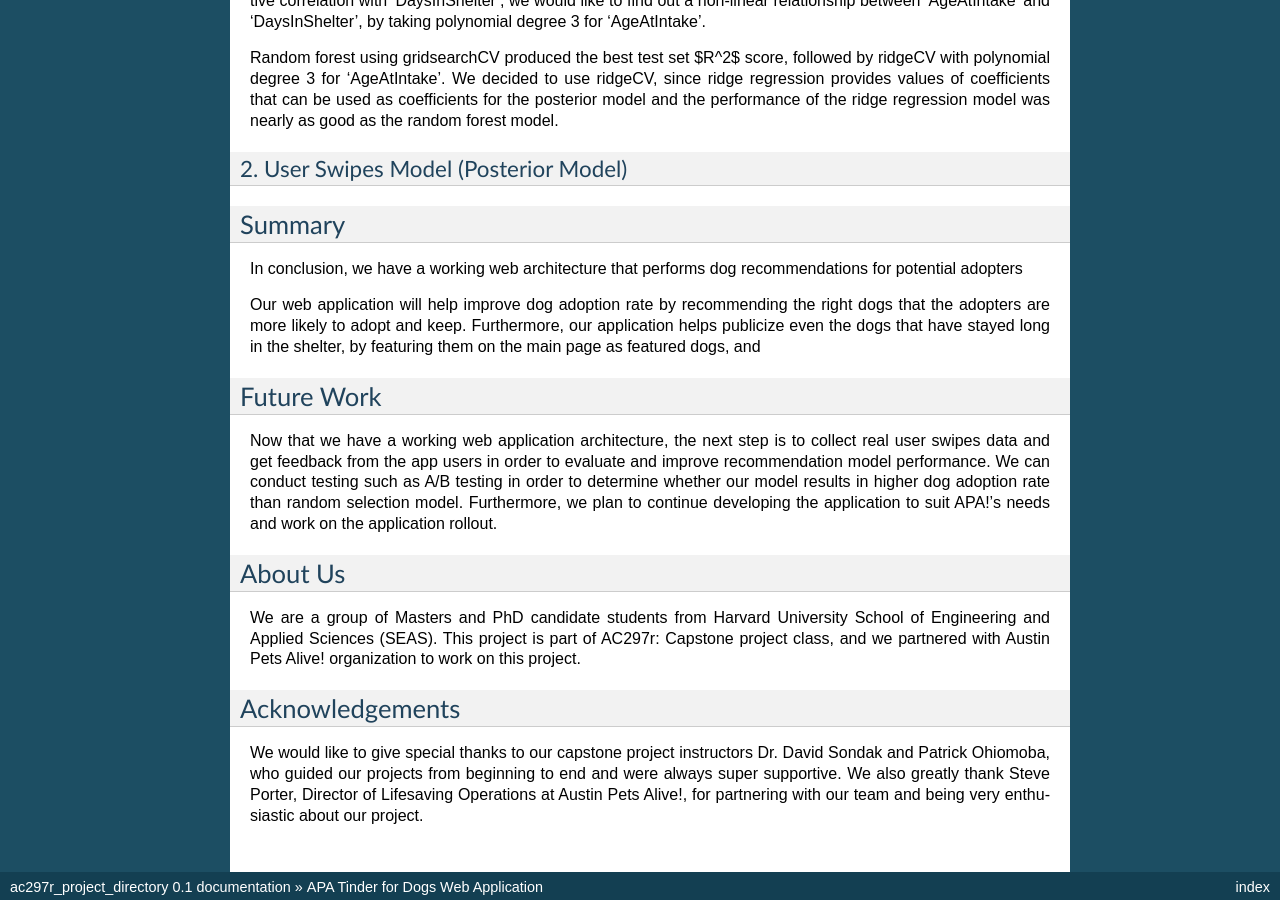
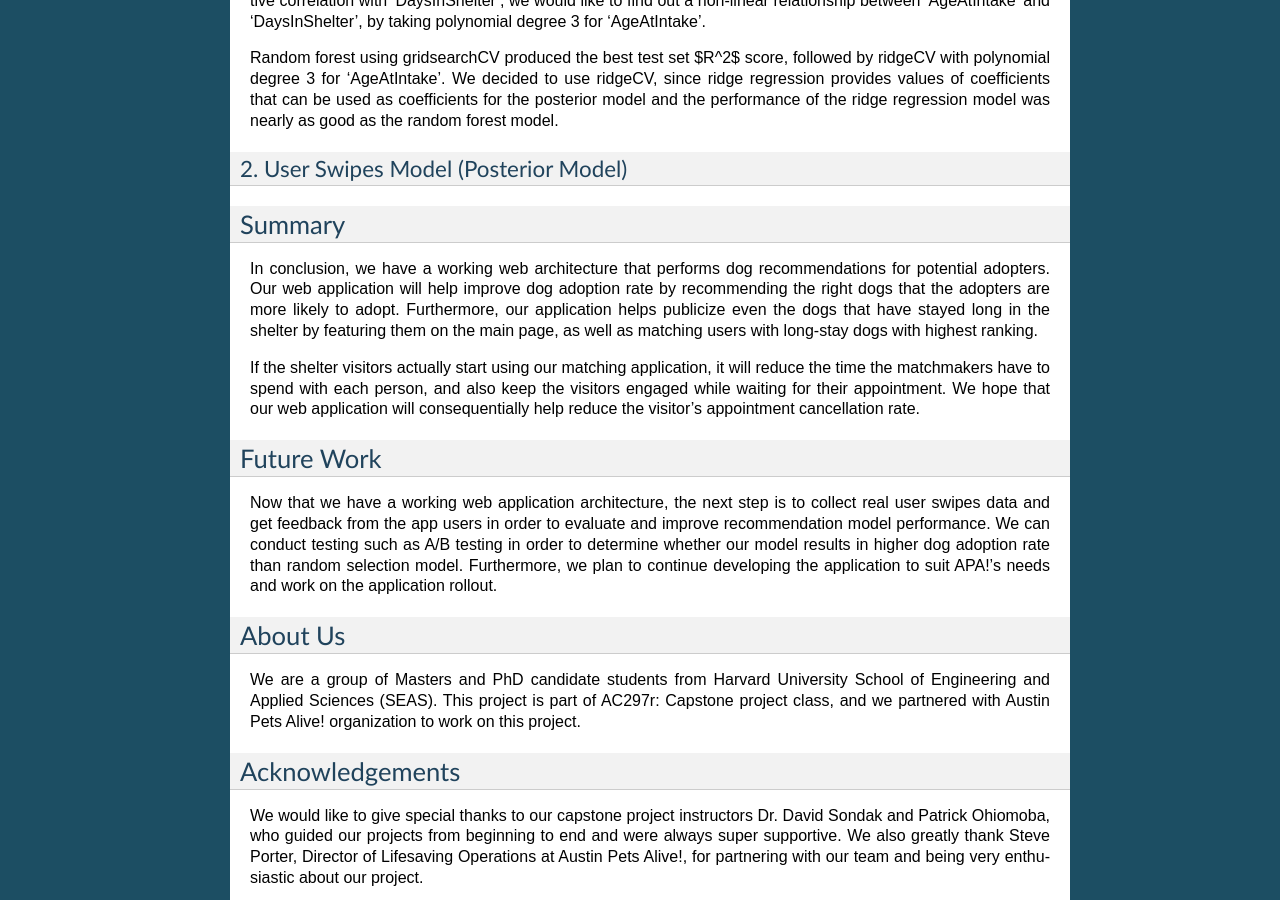
Before and after one commit to rachelmoon290/apatinder-documentation, a Sphinx documentation site: the page built from docs/index.md, in a window 1280 px wide and 900 px high, scrolled down 4756 px. Built offline with Sphinx 7.4.7, drawn with Linux system fonts in a browser that asks for light colours.

Commit message:
update summary

```diff
--- a/docs/index.md
+++ b/docs/index.md
@@ -76,7 +76,6 @@ In the match page, the user can start getting matched to dogs. The recommendatio
 The matchmakers can view the list of users who have signed up and used our application. They can also view specific user details, such as the user's environment condition, animal adoption preferences, and their favorited dog list. In the favorited dog list, the matchmakers are able to see the NLP generated summary of the dogs, and can also edit the summary if they wish.
 
 
-
 ## Dog Recommendation Model
 ### Data Cleaning
 Our team was given sql data from APA! that contains information about all dogs (~30,000 dogs) in the shelter. There are 147 columns (147 different features for dogs) in the data, but the majority of columns was filled with NaN values or did not seem to be important for our model. We decided to drop columns where more than 60% of their values consist of NaNs and drop columns not relevant to our model, such as 'AnimalCoverPhoto', 'Location', 'AnimalStatus', etc. We were left with 21 columns, as shown below.
@@ -139,10 +138,9 @@ Random forest using gridsearchCV produced the best test set $R^2$ score, followe
 
 
 ## Summary
-In conclusion, we have a working web architecture that performs dog recommendations for potential adopters
+In conclusion, we have a working web architecture that performs dog recommendations for potential adopters. Our web application will help improve dog adoption rate by recommending the right dogs that the adopters are more likely to adopt. Furthermore, our application helps publicize even the dogs that have stayed long in the shelter by featuring them on the main page, as well as matching users with long-stay dogs with highest ranking.
 
-Our web application will help improve dog adoption rate by recommending the right dogs that the adopters are more likely to adopt and keep. Furthermore, our application helps publicize even the dogs that have stayed long in the shelter, by featuring them on the main page as featured dogs, and
-
+If the shelter visitors actually start using our matching application, it will reduce the time the matchmakers have to spend with each person, and also keep the visitors engaged while waiting for their appointment. We hope that our web application will consequentially help reduce the visitor's appointment cancellation rate.
 
 ## Future Work
 Now that we have a working web application architecture, the next step is to collect real user swipes data and get feedback from the app users in order to evaluate and improve recommendation model performance. We can conduct testing such as A/B testing in order to determine whether our model results in higher dog adoption rate than random selection model. Furthermore, we plan to continue developing the application to suit APA!'s needs and work on the application rollout.
```
